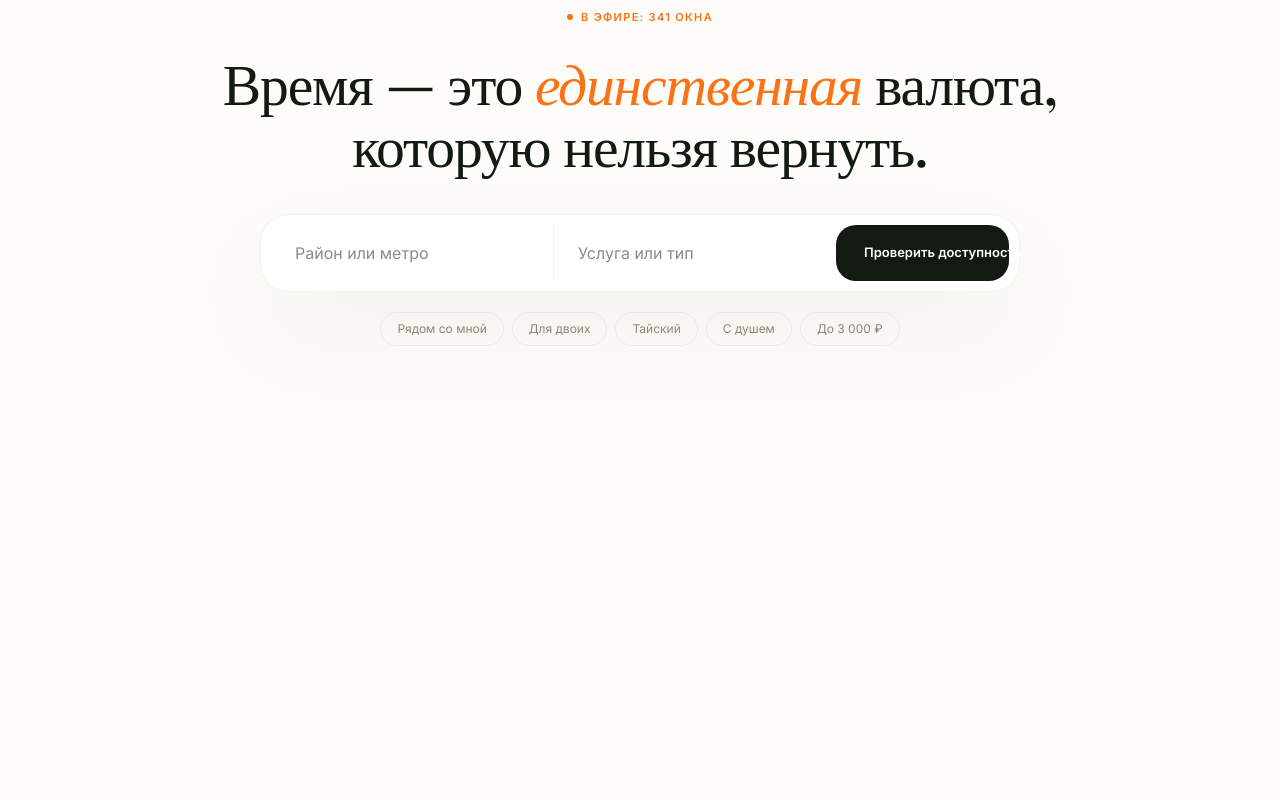
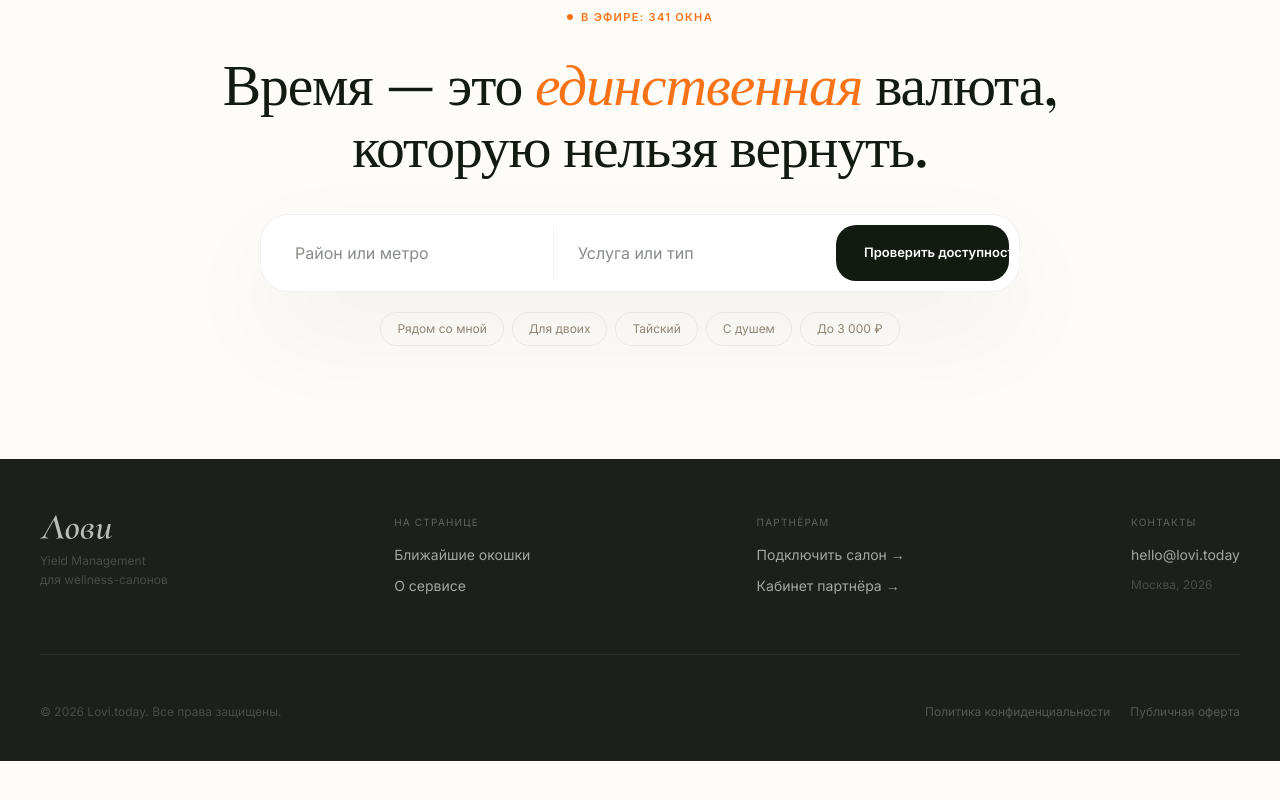
Before and after one commit to dvasincom-sketch/lovi-web, a React (Vite) app: page / in a window 1280 px wide. Shown: the part 1150-1950 px from the top of the page. Before the commit the page ends 1669 px from the top, so only its background shows below. Built offline with nearby package versions, Linux system fonts and the light colour scheme; no server answers; a web font is replaced by a local one.

Commit message:
feat: footer with anchors and partner links

```diff
--- a/src/App.jsx
+++ b/src/App.jsx
@@ -2,6 +2,7 @@ import { useState } from 'react'
 import UpdateBanner from './components/UpdateBanner'
 import InstallBanner from './components/InstallBanner'
 import { BrowserRouter, Routes, Route } from 'react-router-dom'
+import Footer from "./components/Footer"
 import Nav from './components/Nav'
 import HeroNew from './components/HeroNew'
 import Hero from './components/Hero'
@@ -35,6 +36,7 @@ function Home({ user, setUser }) {
           <Hero onSearch={setSearchQuery} />
           <ValueCard searchQuery={searchQuery} />
           <Ticker />
+          <Footer />
         </>
       )}
     </div>
--- a/src/components/AllSlots.jsx
+++ b/src/components/AllSlots.jsx
@@ -105,7 +105,7 @@ export default function AllSlots() {
   },[])
 
   if (loading) return (
-    <div style={{padding:isMobile?'32px 0 40px':'48px 0 60px', background:'#F1F0EC'}}>
+    <div id='slots' style={{padding:isMobile?'32px 0 40px':'48px 0 60px', background:'#F1F0EC'}}>
       <div style={{padding:isMobile?'0 16px':'0 40px',marginBottom:16}}>
         <div style={{fontSize:11,letterSpacing:'0.1em',textTransform:'uppercase',color:'var(--secondary)'}}>
           Ближайшие окошки
--- /dev/null
+++ b/src/components/Footer.jsx
@@ -0,0 +1,161 @@
+import { useIsMobile } from '../hooks/useIsMobile'
+
+const ANCHORS = [
+  { label: 'Ближайшие окошки', href: '#slots' },
+  { label: 'О сервисе',        href: '#about' },
+]
+
+const PARTNER_LINKS = [
+  { label: 'Подключить салон', href: '/salon/login' },
+  { label: 'Кабинет партнёра', href: '/salon/dashboard' },
+]
+
+function scrollTo(id) {
+  const el = document.getElementById(id)
+  if (el) el.scrollIntoView({ behavior: 'smooth', block: 'start' })
+}
+
+export default function Footer() {
+  const isMobile = useIsMobile()
+
+  const s = {
+    wrap: {
+      background: '#1C1F1C',
+      color: 'rgba(255,255,255,0.55)',
+      fontFamily: 'Inter, sans-serif',
+      padding: isMobile ? '40px 20px 32px' : '56px 40px 40px',
+    },
+    inner: {
+      maxWidth: 1200,
+      margin: '0 auto',
+    },
+    top: {
+      display: 'flex',
+      flexDirection: isMobile ? 'column' : 'row',
+      justifyContent: 'space-between',
+      gap: isMobile ? 32 : 48,
+      marginBottom: isMobile ? 32 : 48,
+      paddingBottom: isMobile ? 32 : 48,
+      borderBottom: '1px solid rgba(255,255,255,0.08)',
+    },
+    logo: {
+      filter: 'brightness(0) invert(1)',
+      opacity: 0.7,
+      height: 24,
+      marginBottom: isMobile ? 0 : 0,
+    },
+    colTitle: {
+      fontSize: 10,
+      letterSpacing: '0.12em',
+      textTransform: 'uppercase',
+      color: 'rgba(255,255,255,0.3)',
+      marginBottom: 14,
+    },
+    link: {
+      display: 'block',
+      fontSize: 14,
+      color: 'rgba(255,255,255,0.6)',
+      textDecoration: 'none',
+      marginBottom: 10,
+      cursor: 'pointer',
+      transition: 'color 0.15s',
+    },
+    bottom: {
+      display: 'flex',
+      flexDirection: isMobile ? 'column' : 'row',
+      justifyContent: 'space-between',
+      alignItems: isMobile ? 'flex-start' : 'center',
+      gap: 12,
+    },
+    copy: {
+      fontSize: 12,
+      color: 'rgba(255,255,255,0.2)',
+    },
+    legal: {
+      display: 'flex',
+      gap: 20,
+      flexWrap: 'wrap',
+    },
+    legalLink: {
+      fontSize: 12,
+      color: 'rgba(255,255,255,0.25)',
+      textDecoration: 'none',
+      cursor: 'pointer',
+      transition: 'color 0.15s',
+    },
+  }
+
+  return (
+    <footer style={s.wrap}>
+      <div style={s.inner}>
+        <div style={s.top}>
+
+          {/* Логотип */}
+          <div>
+            <img src="/logo.svg" alt="LOVI" style={s.logo} />
+            <div style={{ fontSize: 12, color: 'rgba(255,255,255,0.2)', marginTop: 12, lineHeight: 1.6 }}>
+              Yield Management<br />для wellness-салонов
+            </div>
+          </div>
+
+          {/* Навигация по главной */}
+          <div>
+            <div style={s.colTitle}>На странице</div>
+            {ANCHORS.map(a => (
+              <span key={a.href} style={s.link}
+                onClick={() => scrollTo(a.href.replace('#', ''))}
+                onMouseEnter={e => e.currentTarget.style.color = '#fff'}
+                onMouseLeave={e => e.currentTarget.style.color = 'rgba(255,255,255,0.6)'}>
+                {a.label}
+              </span>
+            ))}
+          </div>
+
+          {/* Партнёрам */}
+          <div>
+            <div style={s.colTitle}>Партнёрам</div>
+            {PARTNER_LINKS.map(l => (
+              <a key={l.href} href={l.href} style={s.link}
+                onMouseEnter={e => e.currentTarget.style.color = '#fff'}
+                onMouseLeave={e => e.currentTarget.style.color = 'rgba(255,255,255,0.6)'}>
+                {l.label} →
+              </a>
+            ))}
+          </div>
+
+          {/* Контакты */}
+          <div>
+            <div style={s.colTitle}>Контакты</div>
+            <a href="mailto:hello@lovi.today" style={s.link}
+              onMouseEnter={e => e.currentTarget.style.color = '#fff'}
+              onMouseLeave={e => e.currentTarget.style.color = 'rgba(255,255,255,0.6)'}>
+              hello@lovi.today
+            </a>
+            <div style={{ fontSize: 12, color: 'rgba(255,255,255,0.2)', marginTop: 4, lineHeight: 1.6 }}>
+              Москва, 2026
+            </div>
+          </div>
+
+        </div>
+
+        {/* Нижняя строка */}
+        <div style={s.bottom}>
+          <div style={s.copy}>© 2026 Lovi.today. Все права защищены.</div>
+          <div style={s.legal}>
+            <span style={s.legalLink}
+              onMouseEnter={e => e.currentTarget.style.color = 'rgba(255,255,255,0.5)'}
+              onMouseLeave={e => e.currentTarget.style.color = 'rgba(255,255,255,0.25)'}>
+              Политика конфиденциальности
+            </span>
+            <span style={s.legalLink}
+              onMouseEnter={e => e.currentTarget.style.color = 'rgba(255,255,255,0.5)'}
+              onMouseLeave={e => e.currentTarget.style.color = 'rgba(255,255,255,0.25)'}>
+              Публичная оферта
+            </span>
+          </div>
+        </div>
+
+      </div>
+    </footer>
+  )
+}
--- a/src/components/Hero.jsx
+++ b/src/components/Hero.jsx
@@ -63,7 +63,7 @@ export default function Hero({ onSearch }) {
   }
 
   return (
-    <section style={{
+    <section id="about" style={{
       maxWidth: 1200, margin: '0 auto',
       padding: isMobile ? '40px 16px 40px' : '80px 40px 60px',
       textAlign: 'center', animation: 'fadeUp 0.8s ease both',
```
Also changed, not shown: 4 other files (tests, documents, lock files or other folders).
